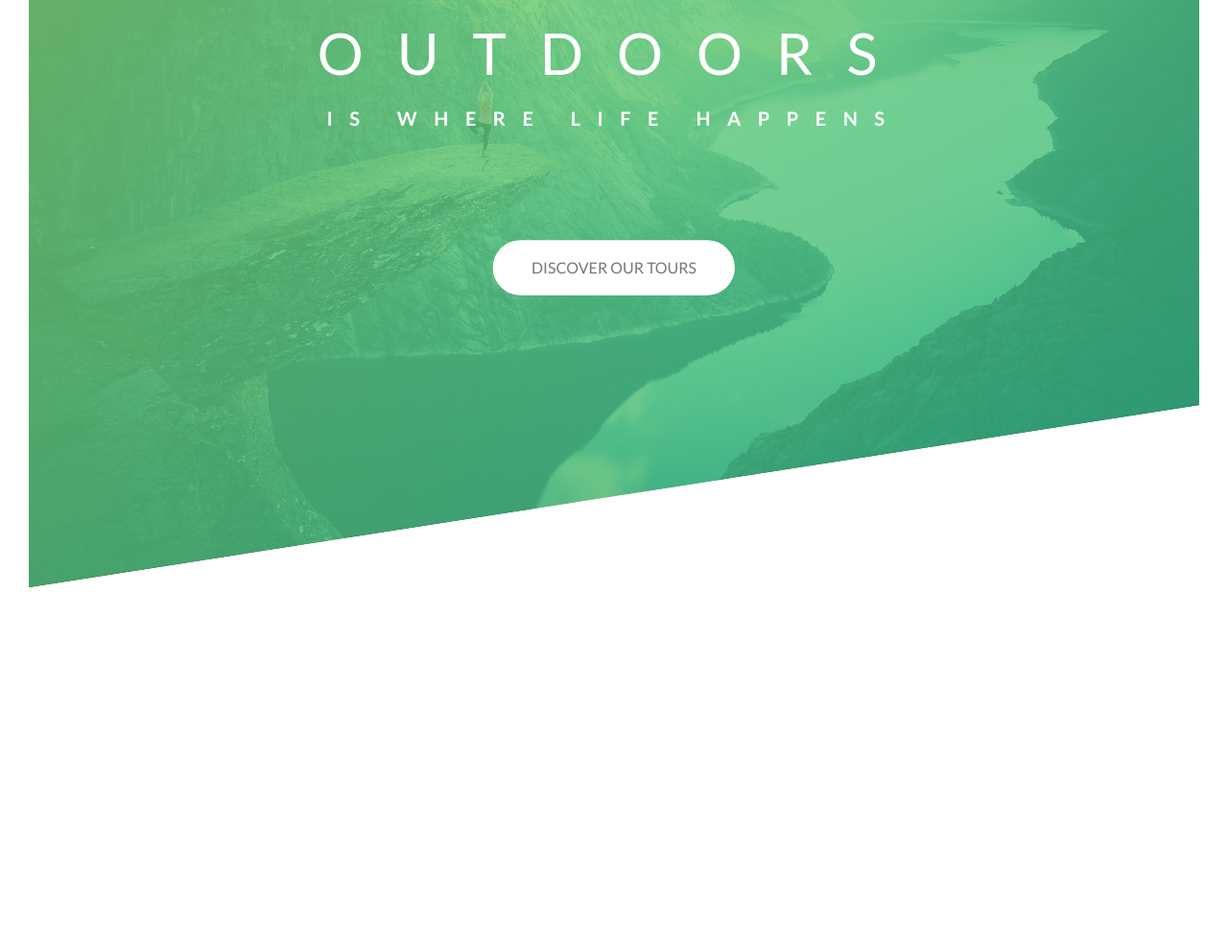
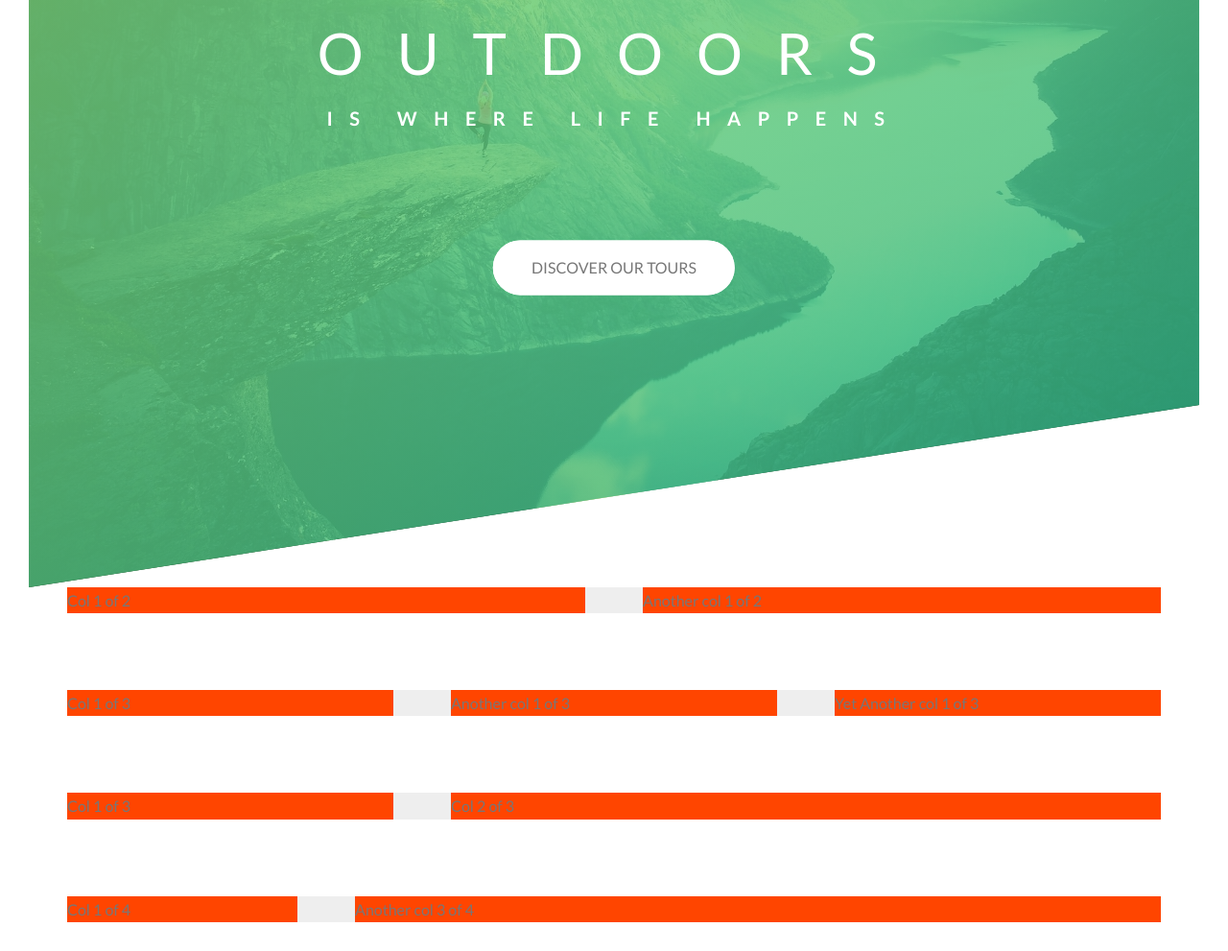
Before and after one commit to Ashutoshsardesai/Natours, a website: page index.html in a window 1280 px wide. Shown: the part 178-1169 px from the top of the page at 96% size. Before the commit the page ends 820 px from the top, so only its background shows below. Drawn offline with Linux system fonts and the light colour scheme.

Commit message:
Added float grid

```diff
--- a/index.html
+++ b/index.html
@@ -6,7 +6,7 @@
         <meta content="width=device-width, initial-scale=1" name="viewport" />
         <link href="https://fonts.googleapis.com/css?family=Lato:100,300,400,700,900" rel="stylesheet">
 
-        <link rel="stylesheet" href="css/icon-font.css">
+        <!-- <link rel="stylesheet" href="css/icon-font.css"> -->
         <link rel="stylesheet" href="css/style.css">
         <link rel="shortcut icon" type="image/png" href="img/favicon.png">
 
@@ -28,8 +28,25 @@
                 </h1>
                 <a href="#" class="btn btn-white btn-animation">Discover our tours</a>
             </div>
-
         </header>
-
+        <section class="grid-test">
+            <div class="row">
+                <div class="col-1-of-2">Col 1 of 2</div>
+                <div class="col-1-of-2">Another col 1 of 2</div>
+            </div>
+            <div class="row">
+                <div class="col-1-of-3">Col 1 of 3</div>
+                <div class="col-1-of-3">Another col 1 of 3</div>
+                <div class="col-1-of-3">Yet Another col 1 of 3</div>
+            </div>
+            <div class="row">
+                <div class="col-1-of-3">Col 1 of 3</div>
+                <div class="col-2-of-3">Col 2 of 3</div>
+            </div>
+            <div class="row">
+                <div class="col-1-of-4">Col 1 of 4</div>
+                <div class="col-3-of-4">Another col 3 of 4</div>
+            </div>
+        </section>
     </body>
 </html>
--- a/sass/abstracts/_mixins.scss
+++ b/sass/abstracts/_mixins.scss
@@ -0,0 +1,8 @@
+@mixin clearfix
+{
+    &::after{
+        content: "";
+        clear: both;
+        display: table;
+    }
+}
--- a/sass/abstracts/_variables.scss
+++ b/sass/abstracts/_variables.scss
@@ -1,6 +1,12 @@
+
 $color-primary-light:#7ed56f;
 $color-primary-medium: #55c57a;
 $color-primary-dark: #28b485;
 $color-dark:#777;
 $color-light: #fff;
 $color-black:#000;
+
+//GRID
+$grid-width:114rem;
+$gutter-vertical:8rem;
+$gutter-horizontal:6rem;
--- a/sass/base/_base.scss
+++ b/sass/base/_base.scss
@@ -6,6 +6,7 @@
 }
 html{
     font-size: 62.5%;
+    overflow: scroll;
 }
 body{
     box-sizing: border-box;
--- /dev/null
+++ b/sass/layouts/_grid.scss
@@ -0,0 +1,62 @@
+.row
+{
+    max-width: $grid-width;
+    background:#eee;
+    margin: 0 auto;
+    &:not(:last-child)
+    {
+        margin-bottom: $gutter-vertical;
+    }
+    @include clearfix;
+    .col-1-of-2
+    {
+        width: calc((100% - #{$gutter-horizontal})/2);
+        background-color: orangered;
+        float: left;
+        &:not(:last-child)
+        {
+            margin-right: $gutter-horizontal;
+        }
+    }
+    .col-1-of-3
+    {
+        width: calc((100% - (#{$gutter-horizontal} * 2))/3);
+        background-color: orangered;
+        float: left;
+        &:not(:last-child)
+        {
+            margin-right: $gutter-horizontal;
+        }
+    }
+    .col-2-of-3
+    {
+        width: calc(100% - (#{$gutter-horizontal}) - calc((100% - (#{$gutter-horizontal} * 2))/3));
+        background-color: orangered;
+        float: left;
+        &:not(:last-child)
+        {
+            margin-right: $gutter-horizontal;
+        }
+    }
+    .col-1-of-4
+    {
+        width: calc((100% - (#{$gutter-horizontal}*3))/4);
+        float: left;
+        background-color: orangered;
+        &:not(:last-child)
+        {
+            margin-right: $gutter-horizontal;
+        }
+    }
+    .col-3-of-4
+    {
+        width: calc(100% - (#{$gutter-horizontal}) - calc((100% - (#{$gutter-horizontal}*3))/4));
+        background-color: orangered;
+        float: left;
+        &:not(:last-child)
+        {
+            margin-right: $gutter-horizontal;
+        }
+    }
+
+}
--- a/sass/main.scss
+++ b/sass/main.scss
@@ -9,7 +9,7 @@
 @import "abstracts/functions";
 @import "abstracts/mixins";
 @import "abstracts/variables";
-
+@import "layouts/grid";
 @import "base/base";
 @import "base/animations";
 @import "base/typography";
@@ -20,6 +20,5 @@
 @import "pages/home";
 
 
-
 @import "layouts/header";
-@import "base/typography"
+@import "base/typography";
```
Also changed, not shown: css/style.css.
